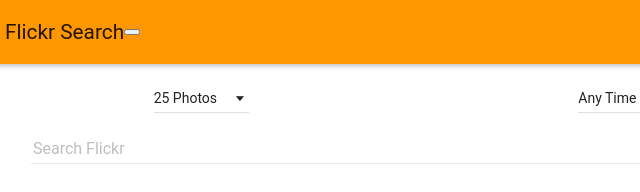
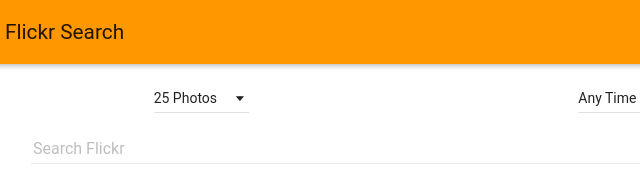
Before and after one commit to carlmlane/flikrSearch, a website: page index.html in a window 1280 px wide. Shown: the full height of the page, 11-651 px from the left. Drawn offline with Linux system fonts and the light colour scheme; a web font is replaced by a local one.

```diff
--- a/index.html
+++ b/index.html
@@ -13,7 +13,6 @@
 <md-toolbar>
     <div class="md-toolbar-tools">
         <span class="md-flex">Flickr Search</span>
-        <button ng-click="expandMode()"></button>
     </div>
 </md-toolbar>
 
```
